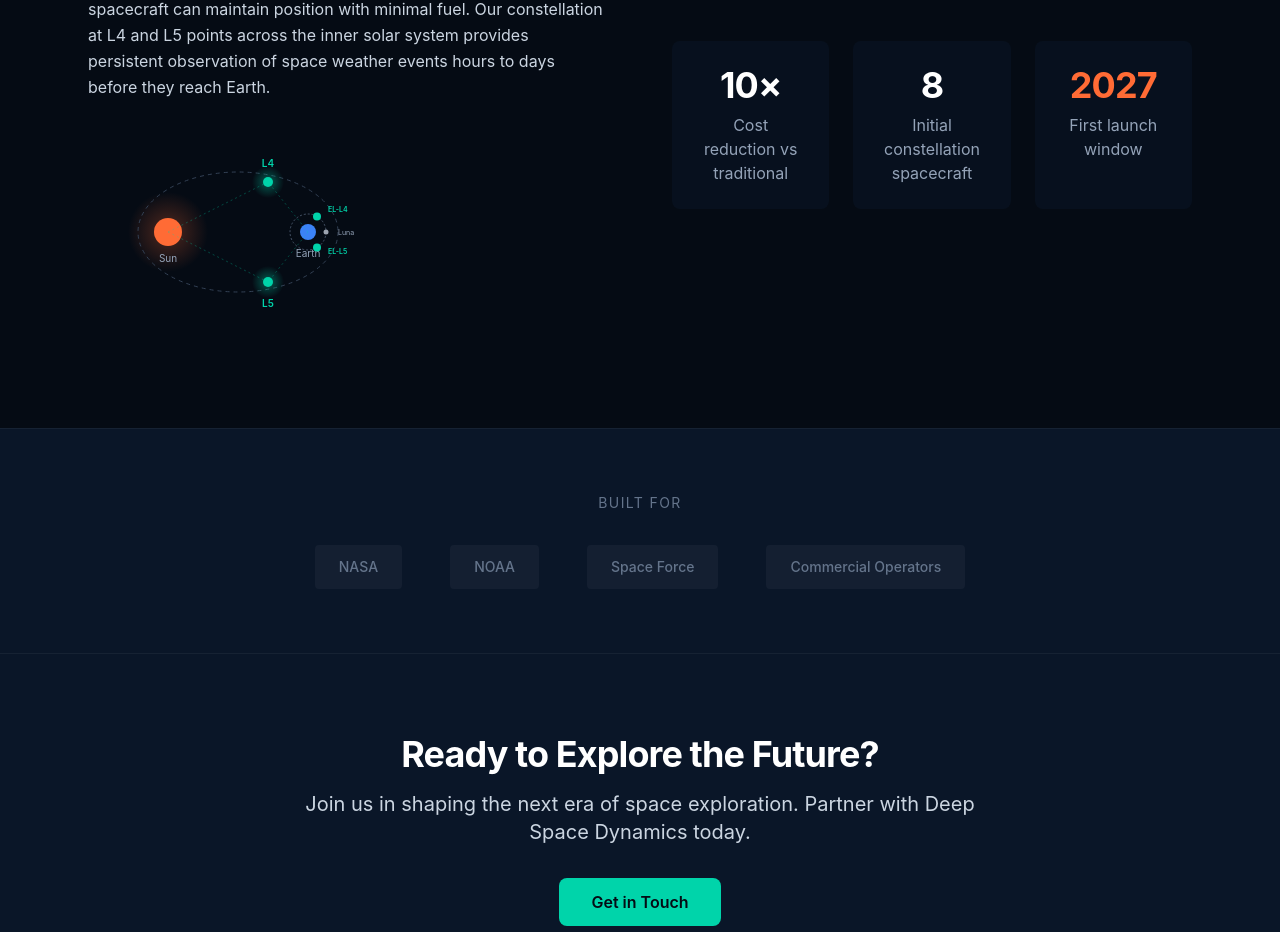
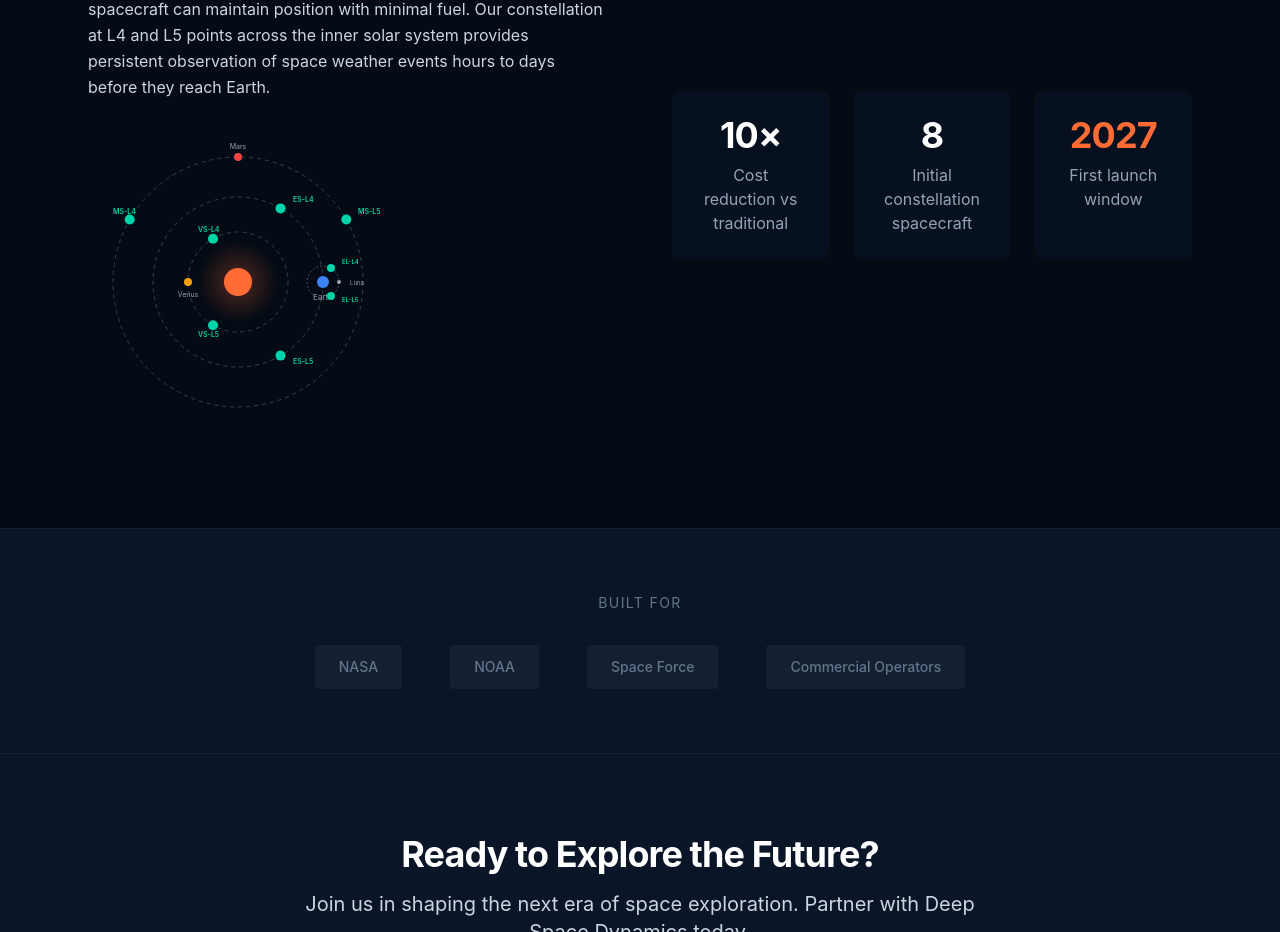
Before and after one commit to tommytoyou/deep-space-dynamics, a React (Create React App) app: page / in a window 1280 px wide. Shown: the part 1677-2609 px from the top of the page. Built offline with nearby package versions, Linux system fonts and the light colour scheme; the HTML template or start-up script is replaced by a standard one.

Commit message:
Add Venus and Mars L4/L5 to homepage diagram

```diff
--- a/src/components/home/Stats.jsx
+++ b/src/components/home/Stats.jsx
@@ -3,7 +3,7 @@ import React from 'react';
 // Lagrange Points Diagram SVG
 const LagrangeDiagram = () => (
   <svg
-    viewBox="0 0 300 200"
+    viewBox="0 0 300 300"
     className="w-full max-w-[300px] h-auto"
     fill="none"
     xmlns="http://www.w3.org/2000/svg"
@@ -14,75 +14,79 @@ const LagrangeDiagram = () => (
         <stop offset="0%" stopColor="#FF6B35" stopOpacity="0.3" />
         <stop offset="100%" stopColor="#FF6B35" stopOpacity="0" />
       </radialGradient>
-      <radialGradient id="lagrangeGlow" cx="50%" cy="50%" r="50%">
-        <stop offset="0%" stopColor="#00D4AA" stopOpacity="0.4" />
-        <stop offset="100%" stopColor="#00D4AA" stopOpacity="0" />
-      </radialGradient>
     </defs>
 
     {/* Sun glow */}
-    <circle cx="80" cy="100" r="40" fill="url(#sunGlow)" />
+    <circle cx="150" cy="150" r="40" fill="url(#sunGlow)" />
+
+    {/* Venus orbit */}
+    <circle cx="150" cy="150" r="50" stroke="#334155" strokeWidth="1" fill="none" strokeDasharray="4 4" />
 
     {/* Earth orbit */}
-    <ellipse
-      cx="150"
-      cy="100"
-      rx="100"
-      ry="60"
-      stroke="#334155"
-      strokeWidth="1"
-      strokeDasharray="4 4"
-      fill="none"
-    />
+    <circle cx="150" cy="150" r="85" stroke="#334155" strokeWidth="1" fill="none" strokeDasharray="4 4" />
+
+    {/* Mars orbit */}
+    <circle cx="150" cy="150" r="125" stroke="#334155" strokeWidth="1" fill="none" strokeDasharray="4 4" />
 
     {/* Sun */}
-    <circle cx="80" cy="100" r="14" fill="#FF6B35" />
-    <text x="80" y="130" textAnchor="middle" fill="#94a3b8" fontSize="10" fontFamily="Inter">
-      Sun
-    </text>
+    <circle cx="150" cy="150" r="14" fill="#FF6B35" />
 
-    {/* Earth */}
-    <circle cx="220" cy="100" r="8" fill="#3b82f6" />
-    <text x="220" y="125" textAnchor="middle" fill="#94a3b8" fontSize="10" fontFamily="Inter">
-      Earth
-    </text>
+    {/* Venus (positioned at left of orbit) */}
+    <circle cx="100" cy="150" r="4" fill="#f59e0b" />
+    <text x="100" y="165" textAnchor="middle" fill="#94a3b8" fontSize="7" fontFamily="Inter">Venus</text>
+
+    {/* Venus L4 (60° ahead of Venus) */}
+    {/* Venus at 180° (left), L4 at 120°: x = 150 + 50*cos(120°), y = 150 + 50*sin(120°) */}
+    <circle cx="125" cy="106.7" r="5" fill="#00D4AA" />
+    <text x="110" y="100" fill="#00D4AA" fontSize="7" fontWeight="600" fontFamily="Inter">VS-L4</text>
+
+    {/* Venus L5 (60° behind Venus) */}
+    {/* Venus at 180° (left), L5 at 240°: x = 150 + 50*cos(240°), y = 150 + 50*sin(240°) */}
+    <circle cx="125" cy="193.3" r="5" fill="#00D4AA" />
+    <text x="110" y="205" fill="#00D4AA" fontSize="7" fontWeight="600" fontFamily="Inter">VS-L5</text>
+
+    {/* Earth (positioned at right of orbit) */}
+    <circle cx="235" cy="150" r="6" fill="#3b82f6" />
+    <text x="235" y="168" textAnchor="middle" fill="#94a3b8" fontSize="8" fontFamily="Inter">Earth</text>
 
     {/* Moon orbit around Earth (dashed circle) */}
-    <circle cx="220" cy="100" r="18" stroke="#475569" strokeWidth="1" fill="none" strokeDasharray="2 2" />
+    <circle cx="235" cy="150" r="16" stroke="#475569" strokeWidth="1" fill="none" strokeDasharray="2 2" />
 
     {/* Moon (positioned on orbit at right side) */}
-    <circle cx="238" cy="100" r="2.5" fill="#9ca3af" />
-    <text x="250" y="103" fill="#94a3b8" fontSize="7" fontFamily="Inter">Luna</text>
+    <circle cx="251" cy="150" r="2" fill="#9ca3af" />
+    <text x="262" y="153" fill="#94a3b8" fontSize="6" fontFamily="Inter">Luna</text>
 
     {/* Earth-Moon L4 (60° ahead of Moon on lunar orbit) */}
-    {/* Moon at 0° (right), L4 at 60° ahead (counter-clockwise): x = 220 + 18*cos(-60°), y = 100 + 18*sin(-60°) */}
-    <circle cx="229" cy="84.4" r="4" fill="#00D4AA" />
-    <text x="240" y="80" fill="#00D4AA" fontSize="7" fontWeight="600" fontFamily="Inter">EL-L4</text>
+    <circle cx="243" cy="136.1" r="4" fill="#00D4AA" />
+    <text x="254" y="132" fill="#00D4AA" fontSize="6" fontWeight="600" fontFamily="Inter">EL-L4</text>
 
     {/* Earth-Moon L5 (60° behind Moon on lunar orbit) */}
-    {/* Moon at 0° (right), L5 at 60° behind (clockwise): x = 220 + 18*cos(60°), y = 100 + 18*sin(60°) */}
-    <circle cx="229" cy="115.6" r="4" fill="#00D4AA" />
-    <text x="240" y="122" fill="#00D4AA" fontSize="7" fontWeight="600" fontFamily="Inter">EL-L5</text>
+    <circle cx="243" cy="163.9" r="4" fill="#00D4AA" />
+    <text x="254" y="170" fill="#00D4AA" fontSize="6" fontWeight="600" fontFamily="Inter">EL-L5</text>
 
-    {/* L4 Point (leading) */}
-    <circle cx="180" cy="50" r="16" fill="url(#lagrangeGlow)" />
-    <circle cx="180" cy="50" r="5" fill="#00D4AA" />
-    <text x="180" y="35" textAnchor="middle" fill="#00D4AA" fontSize="10" fontWeight="600" fontFamily="Inter">
-      L4
-    </text>
+    {/* Earth-Sun L4 (60° ahead of Earth on Earth orbit) */}
+    {/* Earth at 0° (right), L4 at -60°: x = 150 + 85*cos(-60°), y = 150 + 85*sin(-60°) */}
+    <circle cx="192.5" cy="76.4" r="5" fill="#00D4AA" />
+    <text x="205" y="70" fill="#00D4AA" fontSize="7" fontWeight="600" fontFamily="Inter">ES-L4</text>
 
-    {/* L5 Point (trailing) */}
-    <circle cx="180" cy="150" r="16" fill="url(#lagrangeGlow)" />
-    <circle cx="180" cy="150" r="5" fill="#00D4AA" />
-    <text x="180" y="175" textAnchor="middle" fill="#00D4AA" fontSize="10" fontWeight="600" fontFamily="Inter">
-      L5
-    </text>
+    {/* Earth-Sun L5 (60° behind Earth on Earth orbit) */}
+    {/* Earth at 0° (right), L5 at 60°: x = 150 + 85*cos(60°), y = 150 + 85*sin(60°) */}
+    <circle cx="192.5" cy="223.6" r="5" fill="#00D4AA" />
+    <text x="205" y="232" fill="#00D4AA" fontSize="7" fontWeight="600" fontFamily="Inter">ES-L5</text>
 
-    {/* Connection lines to L4/L5 */}
-    <line x1="80" y1="100" x2="180" y2="50" stroke="#00D4AA" strokeWidth="1" strokeDasharray="2 3" opacity="0.3" />
-    <line x1="220" y1="100" x2="180" y2="50" stroke="#00D4AA" strokeWidth="1" strokeDasharray="2 3" opacity="0.3" />
-    <line x1="80" y1="100" x2="180" y2="150" stroke="#00D4AA" strokeWidth="1" strokeDasharray="2 3" opacity="0.3" />
-    <line x1="220" y1="100" x2="180" y2="150" stroke="#00D4AA" strokeWidth="1" strokeDasharray="2 3" opacity="0.3" />
+    {/* Mars (positioned at top of orbit) */}
+    <circle cx="150" cy="25" r="4" fill="#ef4444" />
+    <text x="150" y="17" textAnchor="middle" fill="#94a3b8" fontSize="7" fontFamily="Inter">Mars</text>
+
+    {/* Mars-Sun L4 (60° ahead of Mars) */}
+    {/* Mars at 270° (top), L4 at 210°: x = 150 + 125*cos(210°), y = 150 + 125*sin(210°) */}
+    <circle cx="41.7" cy="87.5" r="5" fill="#00D4AA" />
+    <text x="25" y="82" fill="#00D4AA" fontSize="7" fontWeight="600" fontFamily="Inter">MS-L4</text>
+
+    {/* Mars-Sun L5 (60° behind Mars) */}
+    {/* Mars at 270° (top), L5 at 330°: x = 150 + 125*cos(330°), y = 150 + 125*sin(330°) */}
+    <circle cx="258.3" cy="87.5" r="5" fill="#00D4AA" />
+    <text x="270" y="82" fill="#00D4AA" fontSize="7" fontWeight="600" fontFamily="Inter">MS-L5</text>
   </svg>
 );
 
```
